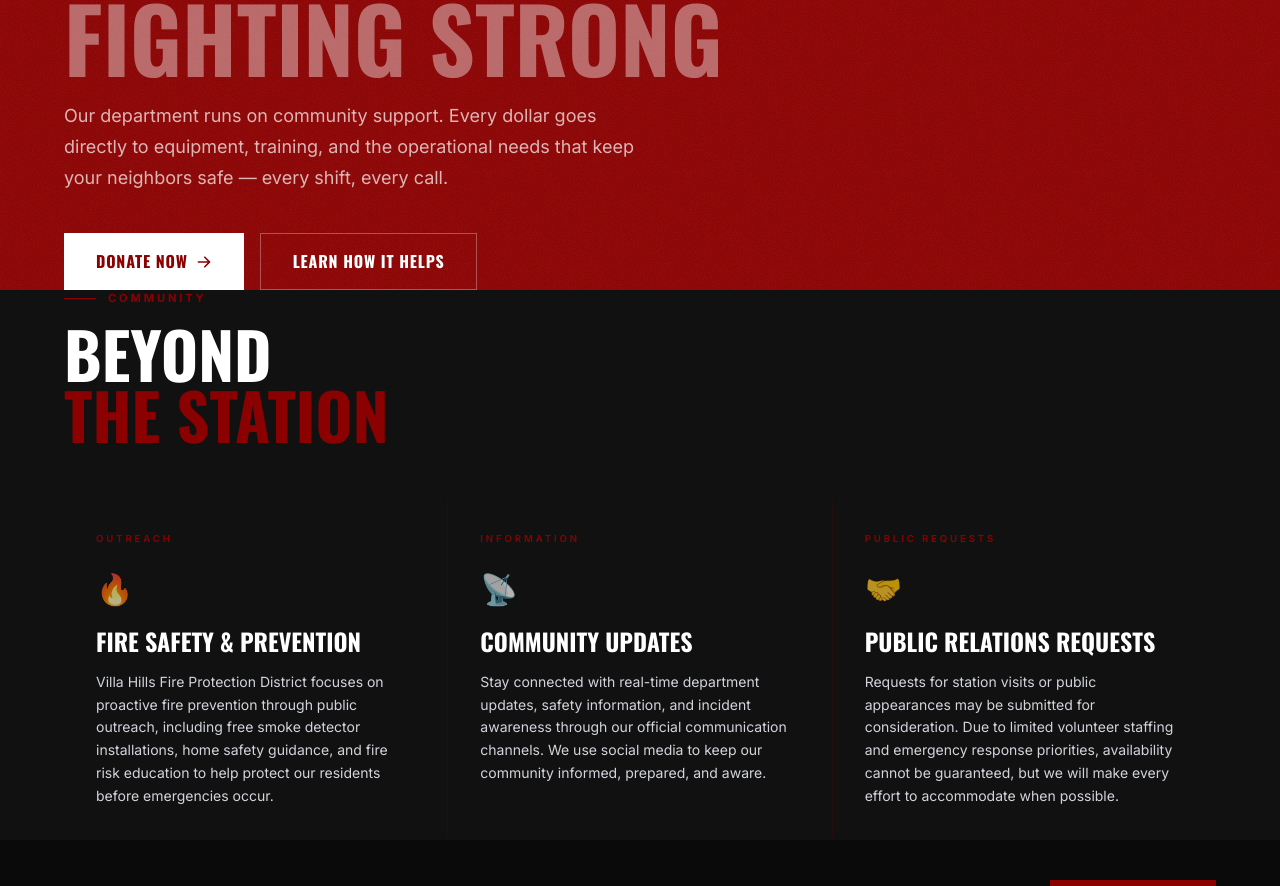
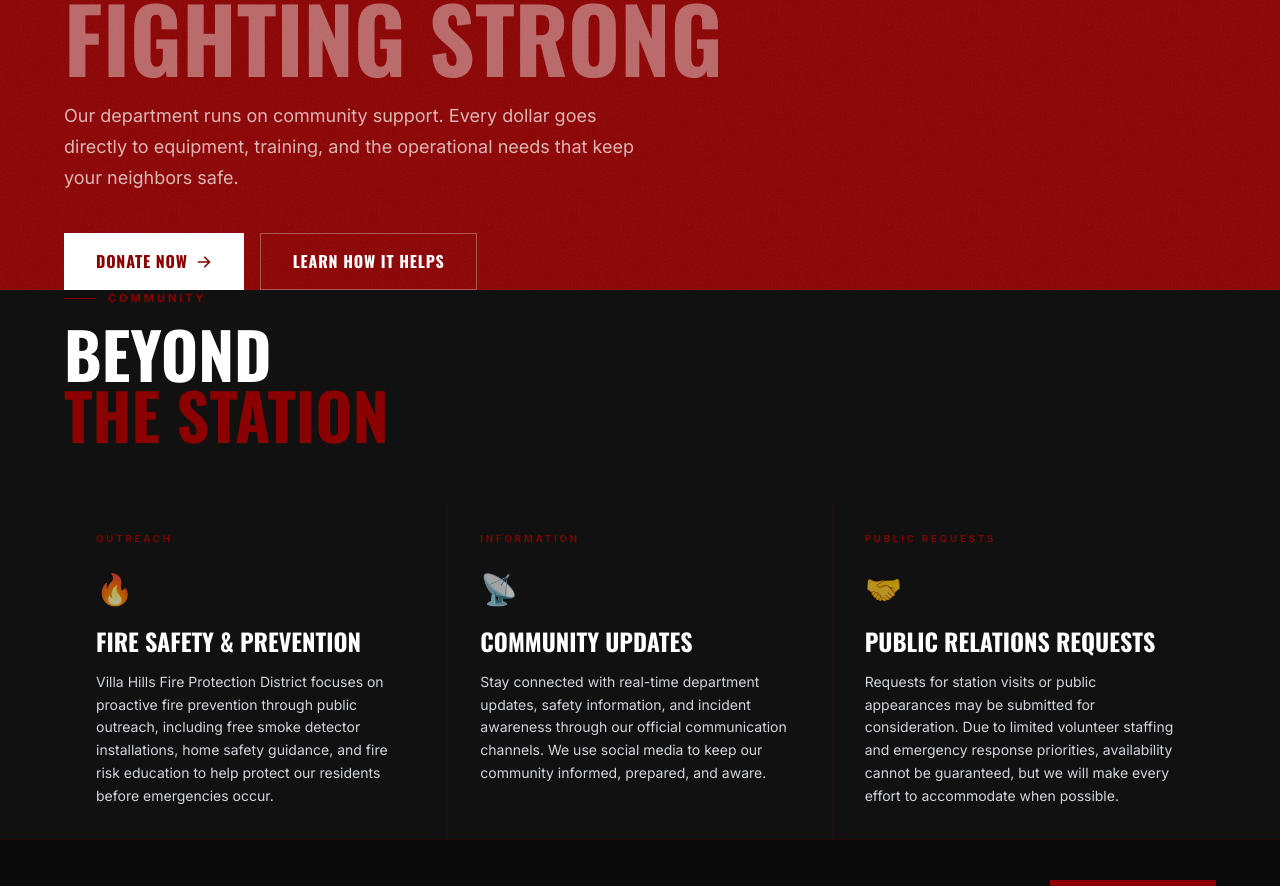
Before and after one commit to MillstadtEMS/villa-hills-fire, a Next.js app: page / in a window 1280 px wide. Shown: the part 2851-3737 px from the top of the page. Built offline with nearby package versions, Linux system fonts and the light colour scheme; no server answers; the database is empty.

Commit message:
Remove 'every shift, every call' from support section copy

```diff
--- a/app/page.tsx
+++ b/app/page.tsx
@@ -457,7 +457,7 @@ export default function Home() {
             >
               Our department runs on community support. Every dollar goes directly to
               equipment, training, and the operational needs that keep your neighbors
-              safe — every shift, every call.
+              safe.
             </p>
             <div className="flex flex-col sm:flex-row gap-4">
               <a
```
